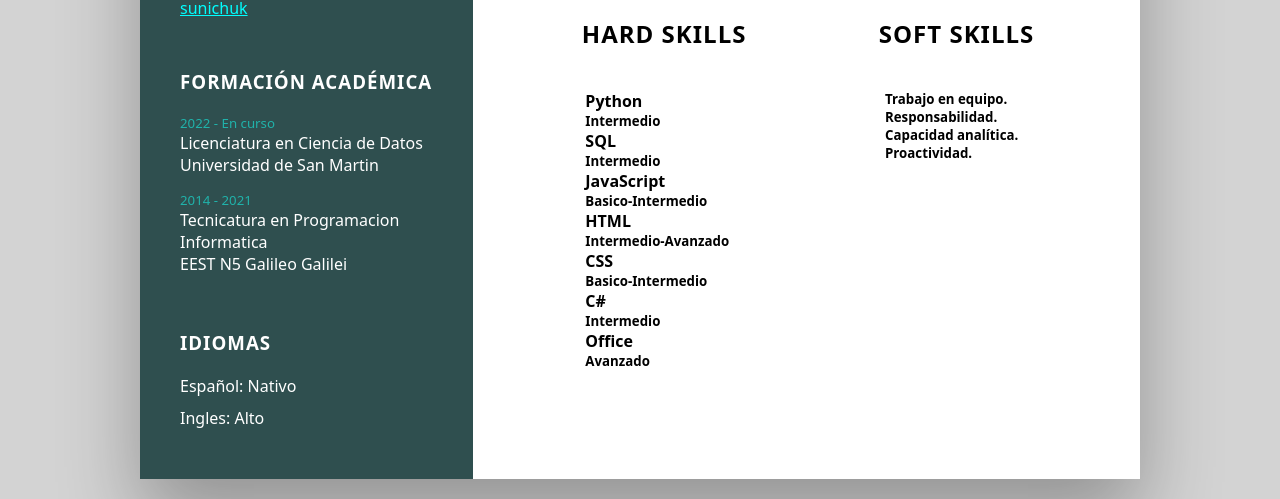
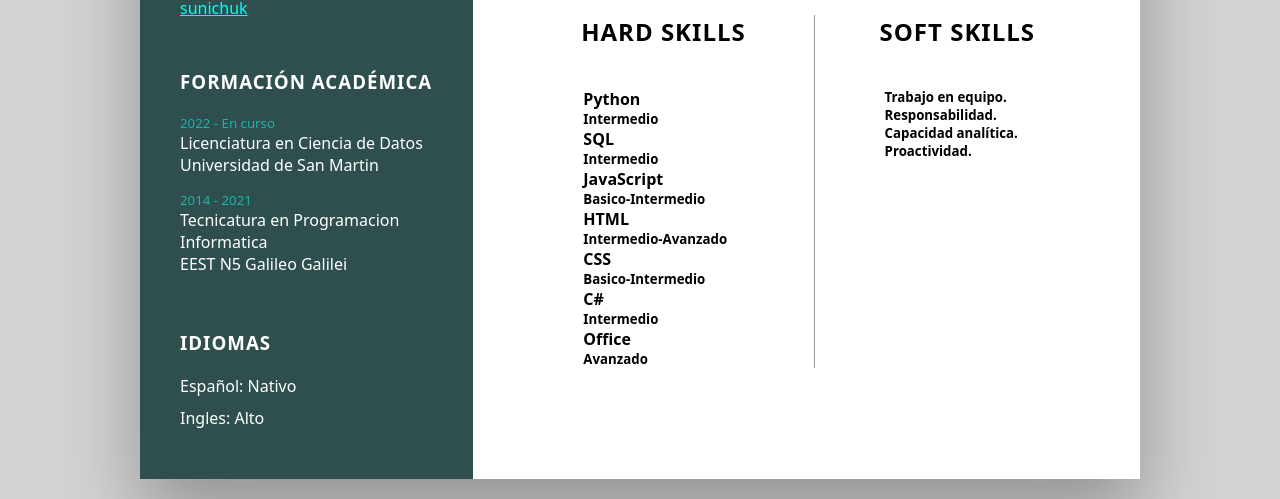
Before and after one commit to SnLynen/cv, a plain HTML site: page index.html in a window 1280 px wide. Shown: the part 545-1044 px from the top of the page. Drawn offline with Linux system fonts and the light colour scheme.

Commit message:
Borde interno en tabla de knowledge hardskills/softskills

```diff
--- a/styles/main.css
+++ b/styles/main.css
@@ -221,6 +221,8 @@ table
     position: relative;
     margin-top: 40px;
     width: 100%;
+    border-collapse: collapse;
+    border-style: hidden;
 }
 
 a
@@ -246,6 +248,7 @@ a:active
 td
 {
 vertical-align: top;
+border: 1px solid rgba(0,0,0,0.4);
 }
 
 @media (max-width: 1000px)
```
